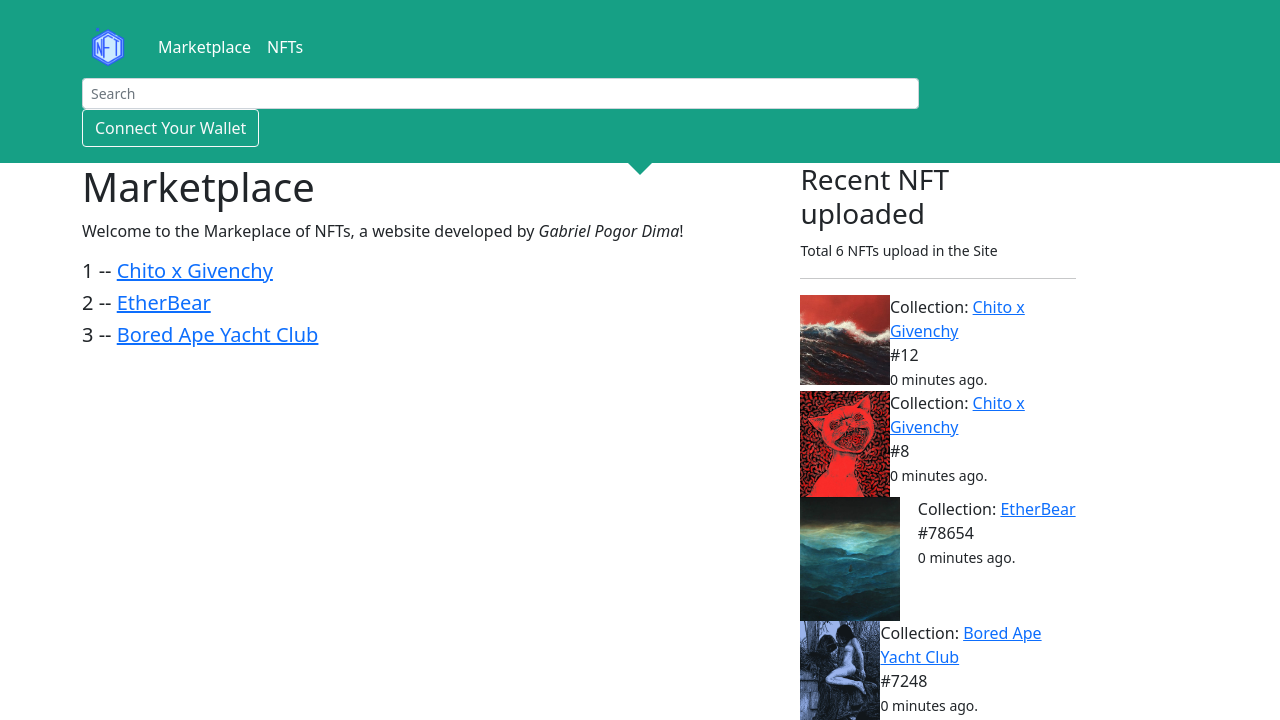
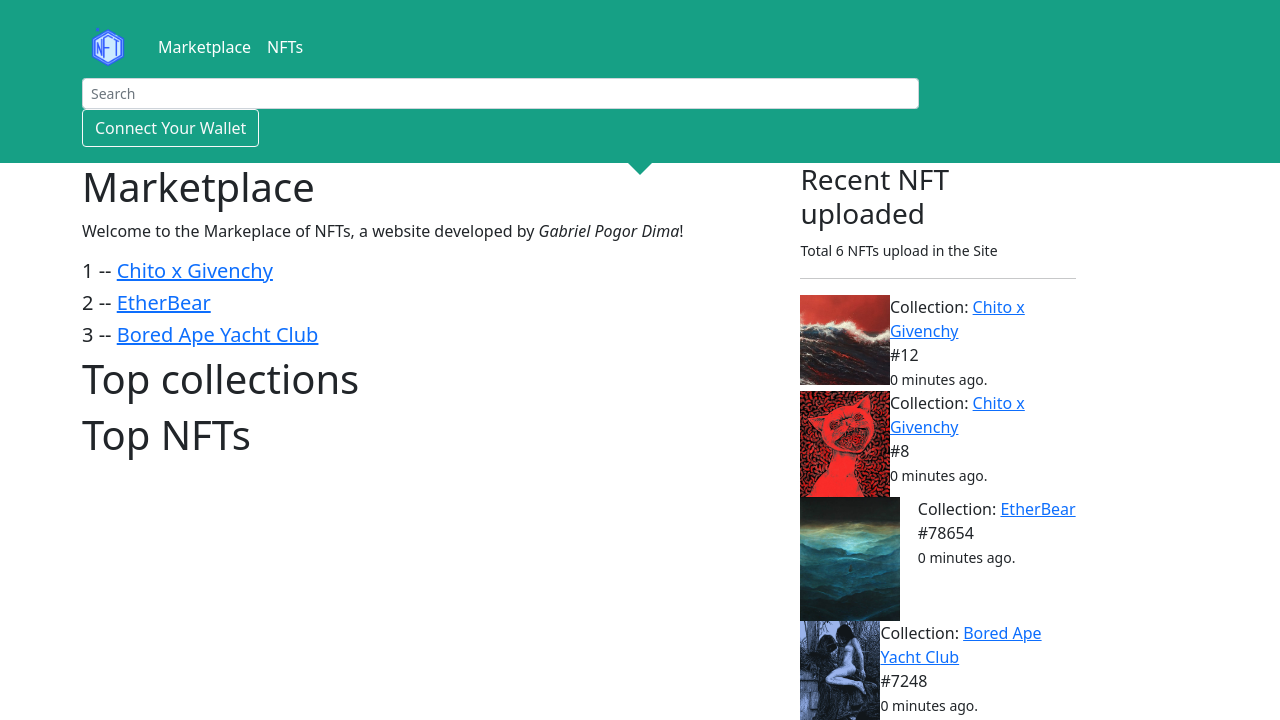
Before and after one commit to itsnotcoma/nftsite, a Django app: page /marketplace/ in a window 1280 px wide. Shown: the top 720 px of the page. Run offline with Django 3.2, Linux system fonts and the light colour scheme; data comes from the database, SQL or seed files in the repository; some libraries are stand-ins or nearby versions.

Commit message:
NFT Site: Marketplace

```diff
--- a/marketplace/templates/index.html
+++ b/marketplace/templates/index.html
@@ -13,6 +13,8 @@
           </div>
           {% endfor %}
         </div>
+        <h1>Top collections</h1>
+        <h1>Top NFTs</h1>
       </div>
 
       <div class="col-4 text-center text-sm-start">
```
Also changed, not shown: marketplace/templates/collection/all_collections.html (added), marketplace/templates/nft/all_nfts.html (added).
